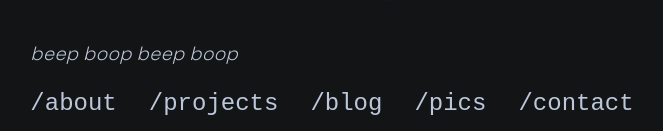
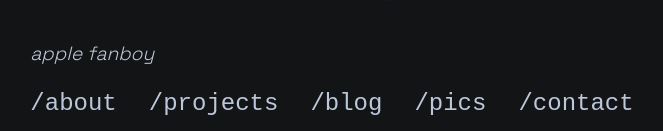
Before and after one commit to grapefizz/www, a SvelteKit app: page / in a window 1280 px wide. Shown: the part 393-524 px from the top of the page, without its empty margins (303-966 px from the left). Built offline with nearby package versions, Linux system fonts and the light colour scheme; a web font is replaced by a local one.

Commit message:
random message on landing page

```diff
--- a/src/routes/+page.svelte
+++ b/src/routes/+page.svelte
@@ -1,8 +1,19 @@
 <script>
   import { onMount } from "svelte";
+
+  const taglines = [
+    "beep boop beep boop",
+    "pvz modder and speedrunner",
+    "apple fanboy",
+    "compiler broke again",
+  ];
+
   let svgContainer;
   let animationReady = false;
+  let tagline = taglines[0];
+
   onMount(() => {
+    tagline = taglines[Math.floor(Math.random() * taglines.length)];
     requestAnimationFrame(() => (animationReady = true));
   });
 </script>
@@ -122,7 +133,7 @@
         </svg>
       </div>
     </div>
-    <p><i>beep boop beep boop</i></p>
+    <p><i>{tagline}</i></p>
     <nav>
       <a class="nav" href="/about"
         ><span class="arrow">-></span><span class="slash">/</span>about</a
```
